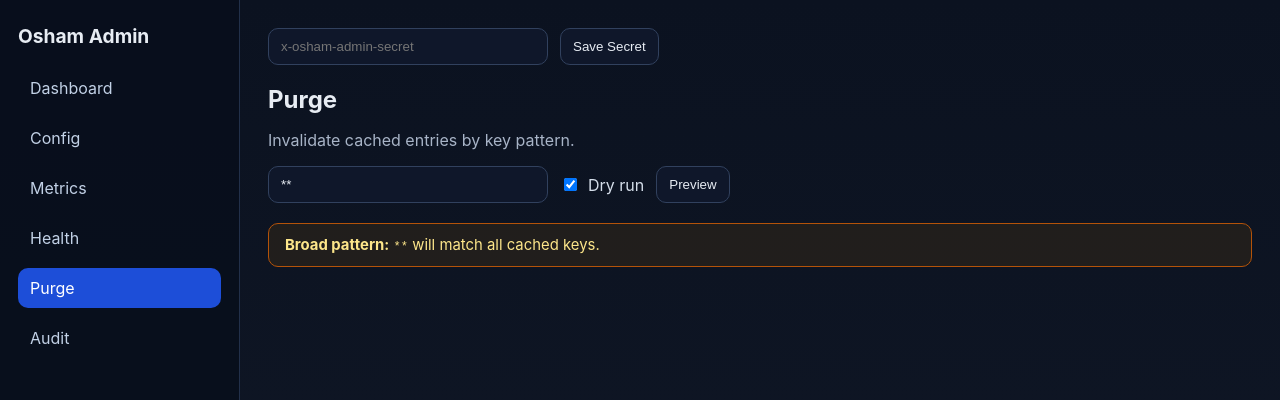
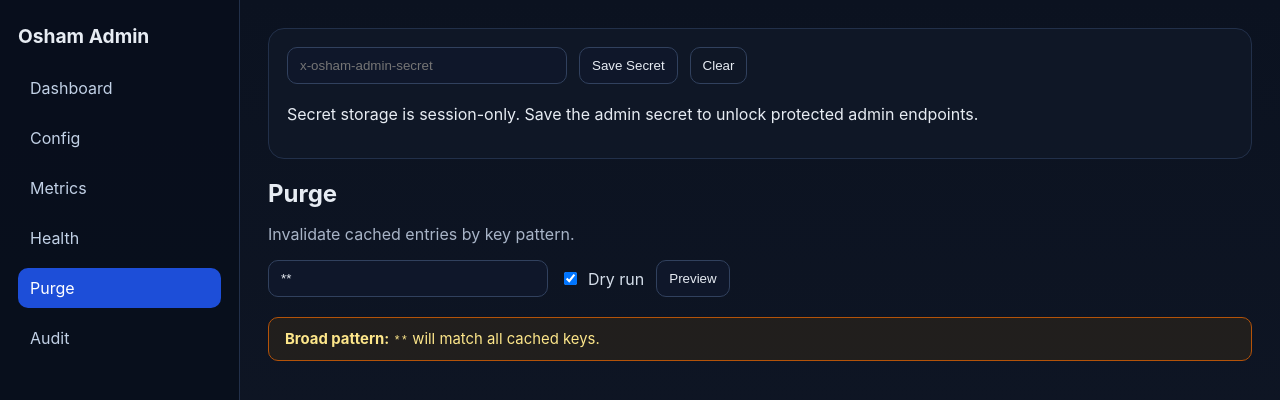
Before and after one commit to ajaysinghj8/osham, a React (Vite) app in the folder admin-ui/: page /admin/purge in a window 1280 px wide. Shown: the top 400 px of the page. Built offline with nearby package versions, Linux system fonts and the light colour scheme.

Commit message:
Harden admin UI secret handling

```diff
--- a/admin-ui/src/api.ts
+++ b/admin-ui/src/api.ts
@@ -1,3 +1,6 @@
+export const ADMIN_SECRET_STORAGE_KEY = 'osham-admin-secret';
+export const ADMIN_SECRET_CHANGED_EVENT = 'osham-admin-secret-changed';
+
 export class ApiError extends Error {
   status: number;
   code?: string;
@@ -12,28 +15,65 @@ export class ApiError extends Error {
   }
 }
 
+function emitAdminSecretChanged(): void {
+  window.dispatchEvent(new Event(ADMIN_SECRET_CHANGED_EVENT));
+}
+
+export function getStoredAdminSecret(): string {
+  const sessionSecret = window.sessionStorage.getItem(ADMIN_SECRET_STORAGE_KEY) || '';
+  if (sessionSecret) return sessionSecret;
+
+  const legacySecret = window.localStorage.getItem(ADMIN_SECRET_STORAGE_KEY) || '';
+  if (legacySecret) {
+    window.sessionStorage.setItem(ADMIN_SECRET_STORAGE_KEY, legacySecret);
+    window.localStorage.removeItem(ADMIN_SECRET_STORAGE_KEY);
+    emitAdminSecretChanged();
+  }
+  return legacySecret;
+}
+
+export function saveAdminSecret(secret: string): void {
+  const trimmed = secret.trim();
+  if (trimmed) {
+    window.sessionStorage.setItem(ADMIN_SECRET_STORAGE_KEY, trimmed);
+  } else {
+    window.sessionStorage.removeItem(ADMIN_SECRET_STORAGE_KEY);
+  }
+  window.localStorage.removeItem(ADMIN_SECRET_STORAGE_KEY);
+  emitAdminSecretChanged();
+}
+
+export function clearAdminSecret(): void {
+  window.sessionStorage.removeItem(ADMIN_SECRET_STORAGE_KEY);
+  window.localStorage.removeItem(ADMIN_SECRET_STORAGE_KEY);
+  emitAdminSecretChanged();
+}
+
 async function readJsonResponse<T>(res: Response): Promise<T> {
-  const body = await res.json();
-  if (!res.ok || body.ok === false) {
-    throw new ApiError(body?.error?.message || `Request failed: ${res.status}`, {
-      status: res.status,
-      code: body?.error?.code,
-      details: body?.details,
-    });
+  let body: any = null;
+  const rawText = await res.text();
+  if (rawText) {
+    try {
+      body = JSON.parse(rawText);
+    } catch {
+      body = null;
+    }
+  }
+
+  if (!res.ok || body?.ok === false) {
+    const unauthorizedMessage = getStoredAdminSecret()
+      ? 'Admin API rejected the saved secret. Update or clear the x-osham-admin-secret and try again.'
+      : 'Admin API requires x-osham-admin-secret. Save the admin secret above and retry.';
+    throw new ApiError(
+      res.status === 401 ? unauthorizedMessage : body?.error?.message || rawText || `Request failed: ${res.status}`,
+      {
+        status: res.status,
+        code: body?.error?.code,
+        details: body?.details,
+      },
+    );
   }
   return body.data as T;
-}
-
-function getStoredAdminSecret(): string {
-  const sessionSecret = window.sessionStorage.getItem('osham-admin-secret') || '';
-  if (sessionSecret) return sessionSecret;
-
-  const legacySecret = window.localStorage.getItem('osham-admin-secret') || '';
-  if (legacySecret) {
-    window.sessionStorage.setItem('osham-admin-secret', legacySecret);
-    window.localStorage.removeItem('osham-admin-secret');
-  }
-  return legacySecret;
 }
 
 function getAdminHeaders(contentType?: string): HeadersInit {
--- a/admin-ui/src/styles.css
+++ b/admin-ui/src/styles.css
@@ -60,6 +60,14 @@ body {
   padding: 28px;
 }
 
+.admin-secret-card {
+  margin-bottom: 20px;
+}
+
+.admin-secret-toolbar {
+  margin-bottom: 12px;
+}
+
 .toolbar {
   display: flex;
   gap: 12px;
@@ -84,6 +92,10 @@ body {
 
 .button {
   cursor: pointer;
+}
+
+.button-secondary {
+  background: transparent;
 }
 
 .table {
--- a/admin-ui/src/ui/AdminSecretBar.tsx
+++ b/admin-ui/src/ui/AdminSecretBar.tsx
@@ -1,27 +1,64 @@
 import React from 'react';
+import {
+  ADMIN_SECRET_CHANGED_EVENT,
+  clearAdminSecret,
+  getStoredAdminSecret,
+  saveAdminSecret,
+} from '../api';
 
 export function AdminSecretBar() {
-  const [value, setValue] = React.useState(
-    () => window.sessionStorage.getItem('osham-admin-secret') || window.localStorage.getItem('osham-admin-secret') || '',
-  );
+  const [value, setValue] = React.useState(() => getStoredAdminSecret());
+  const [saved, setSaved] = React.useState(() => !!getStoredAdminSecret());
+
+  React.useEffect(() => {
+    function syncFromStorage() {
+      const current = getStoredAdminSecret();
+      setValue(current);
+      setSaved(!!current);
+    }
+
+    window.addEventListener(ADMIN_SECRET_CHANGED_EVENT, syncFromStorage);
+    window.addEventListener('storage', syncFromStorage);
+    return () => {
+      window.removeEventListener(ADMIN_SECRET_CHANGED_EVENT, syncFromStorage);
+      window.removeEventListener('storage', syncFromStorage);
+    };
+  }, []);
 
   function save() {
-    window.sessionStorage.setItem('osham-admin-secret', value);
-    window.localStorage.removeItem('osham-admin-secret');
+    saveAdminSecret(value);
+    setSaved(!!value.trim());
+  }
+
+  function clear() {
+    clearAdminSecret();
+    setValue('');
+    setSaved(false);
   }
 
   return (
-    <div className="toolbar">
+    <div className="card admin-secret-card">
+      <div className="toolbar admin-secret-toolbar">
         <input
           className="input"
           type="password"
           placeholder="x-osham-admin-secret"
           value={value}
-        onChange={e => setValue(e.target.value)}
+          onChange={e => {
+            setValue(e.target.value);
+            setSaved(false);
+          }}
         />
         <button className="button" onClick={save}>
           Save Secret
         </button>
+        <button className="button button-secondary" onClick={clear} disabled={!value && !saved}>
+          Clear
+        </button>
+      </div>
+      <p>
+        Secret storage is session-only. {saved ? 'Saved secret will be sent with admin API requests.' : 'Save the admin secret to unlock protected admin endpoints.'}
+      </p>
     </div>
   );
 }
```
Lines whose indentation alone changed are shown as unchanged.
